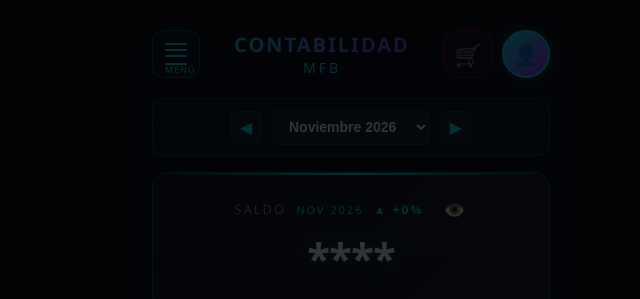
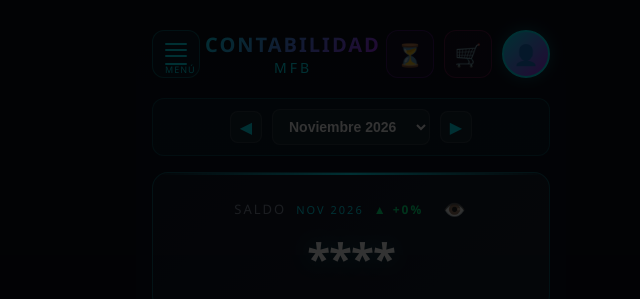
Before and after one commit to 144manolo/gastos, a plain HTML site: page index.html in a window 1280 px wide. Shown: the top 299 px of the page, 289-929 px from the left. Drawn offline with nearby package versions, Linux system fonts and the light colour scheme.

Commit message:
Update index.html
boton historico

```diff
--- a/index.html
+++ b/index.html
@@ -314,6 +314,8 @@
         ::-webkit-scrollbar { width: 4px; }
         ::-webkit-scrollbar-track { background: var(--bg-dark); }
         ::-webkit-scrollbar-thumb { background: var(--neon-blue); border-radius: 4px; }
+        .history-btn { position: relative; width: 48px; height: 48px; border-radius: 12px; border: 1px solid rgba(176, 38, 255, 0.3); background: rgba(176, 38, 255, 0.05); display: flex; align-items: center; justify-content: center; font-size: 22px; cursor: pointer; transition: all 0.3s; -webkit-tap-highlight-color: transparent; }
+.history-btn:active { background: rgba(176, 38, 255, 0.2); transform: scale(0.95); }
     </style>
 </head>
 <body>
@@ -353,6 +355,7 @@
             <div class="menu-btn" onclick="toggleMenu()"><span></span><span></span><span></span><span class="menu-label">MENÚ</span></div>
             <div class="app-title"><h1>CONTABILIDAD</h1><h2>MFB</h2></div>
             <div class="header-right">
+                <div class="history-btn" onclick="window.open('historico.html', '_blank')" title="Histórico 2022-2026">⏳</div>
                 <div class="cart-btn" onclick="openShoppingModalDirect()">🛒<span class="cart-badge" id="cartBadge">0</span></div>
                 <div class="avatar" onclick="showNotification('Perfil - Próximamente')">👤</div>
             </div>
```
